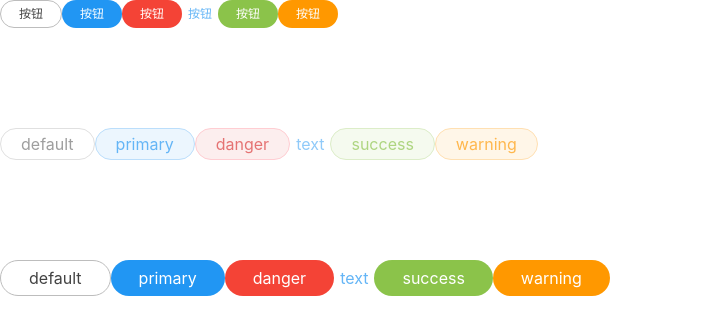
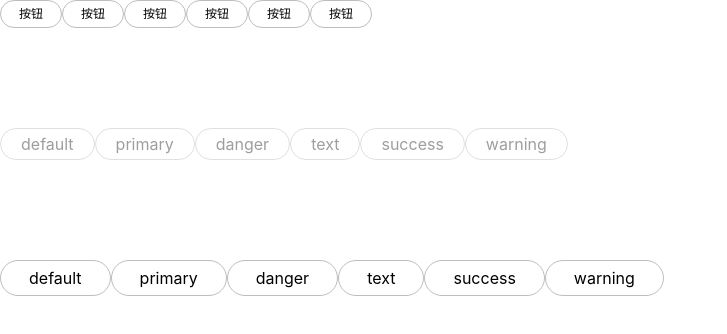
Before and after one commit to wicked-knife/reactify, a React (Create React App) app: page / in a window 1280 px wide. Shown: the top 334 px of the page, without its empty margins (0-727 px from the left). Built offline with nearby package versions, Linux system fonts and the light colour scheme.

Commit message:
add htmlType in button

```diff
--- a/src/components/button/button.tsx
+++ b/src/components/button/button.tsx
@@ -5,14 +5,16 @@ import './button.scss'
 export type ButtonType = 'default' | 'primary' | 'danger' | 'text' | 'success' | 'warning'
 export type ButtonSize = 'small' | 'medium' | 'large'
 
-interface BaseButtonProps extends React.ButtonHTMLAttributes<HTMLElement> {
+
+interface BaseButtonProps extends Omit<React.ButtonHTMLAttributes<HTMLElement>, 'type'> {
   block?: boolean
   disabled?: boolean
   className?: string
-  buttonType?: ButtonType
+  type?: ButtonType
   size?: ButtonSize
   plain?: boolean
-  round?: boolean
+  round?: boolean,
+  htmlType?: React.ButtonHTMLAttributes<HTMLElement>['type']
 }
 
 type ButtonProps = BaseButtonProps
@@ -22,16 +24,17 @@ const Button: React.FC<ButtonProps> = ({
   disabled,
   className,
   children,
-  buttonType,
+  type,
   size,
   plain,
   round,
+  htmlType,
   ...props
 }) => {
   const computedClassNames = useClassNames(
     {
       'rf-btn': true,
-      [`rf-btn-${buttonType}`]: buttonType,
+      [`rf-btn-${type}`]: type,
       'is-block': block,
       'is-disabled': disabled,
       [`rf-btn-${size}`]: true,
@@ -41,16 +44,17 @@ const Button: React.FC<ButtonProps> = ({
     className
   )
 
-  return <button className={computedClassNames} {...props} disabled={disabled}><span className='rf-btn-span'>{children}</span></button>
+  return <button className={computedClassNames} {...props} disabled={disabled} type={htmlType}><span className='rf-btn-span'>{children}</span></button>
 }
 
 Button.defaultProps = {
   block: false,
-  buttonType: 'default',
+  type: 'default',
   size: 'medium',
   plain: false,
   round: false,
-  disabled: false
+  disabled: false,
+  htmlType: 'button'
 }
 
 export default Button
```
Also changed, not shown: 1 other file (tests, documents, lock files or other folders).
